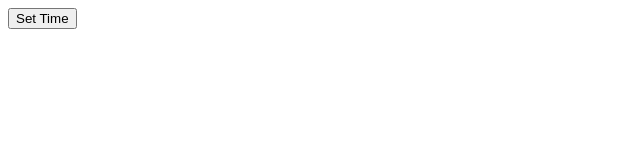
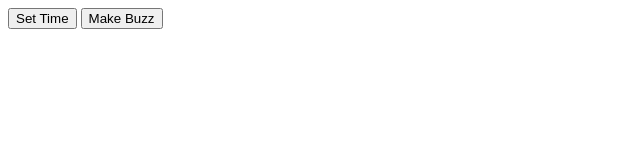
Before and after one commit to jowicw/PuckTest, a plain HTML site: page index.html in a window 1280 px wide. Shown: the whole page, without its empty margins (0-640 px from the left). Drawn offline with Linux system fonts and the light colour scheme.

Commit message:
Update index.html

```diff
--- a/index.html
+++ b/index.html
@@ -1,6 +1,7 @@
 <html>
 <body>
   <button onclick="Puck.setTime()" >Set Time</button>
+  <button onclick="Puck.write('Bangle.buzz()')">Make Buzz</button>
   <script src="https://www.puck-js.com/puck.js"></script>
 </body>
 </html>
```
